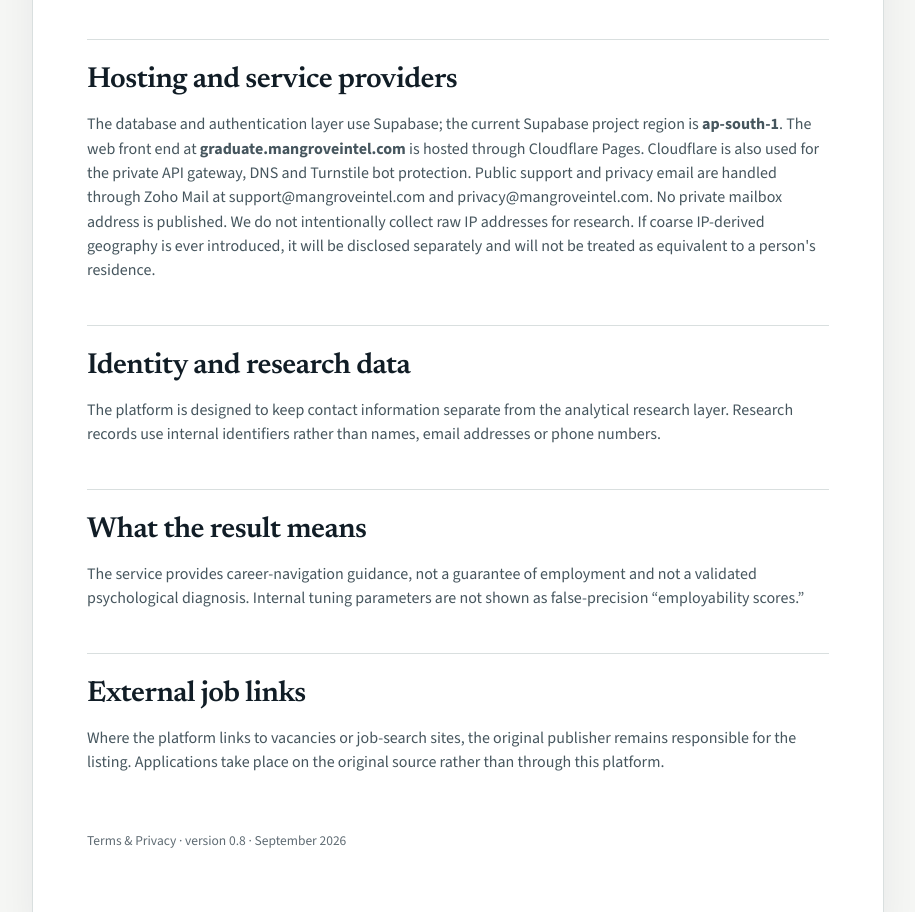
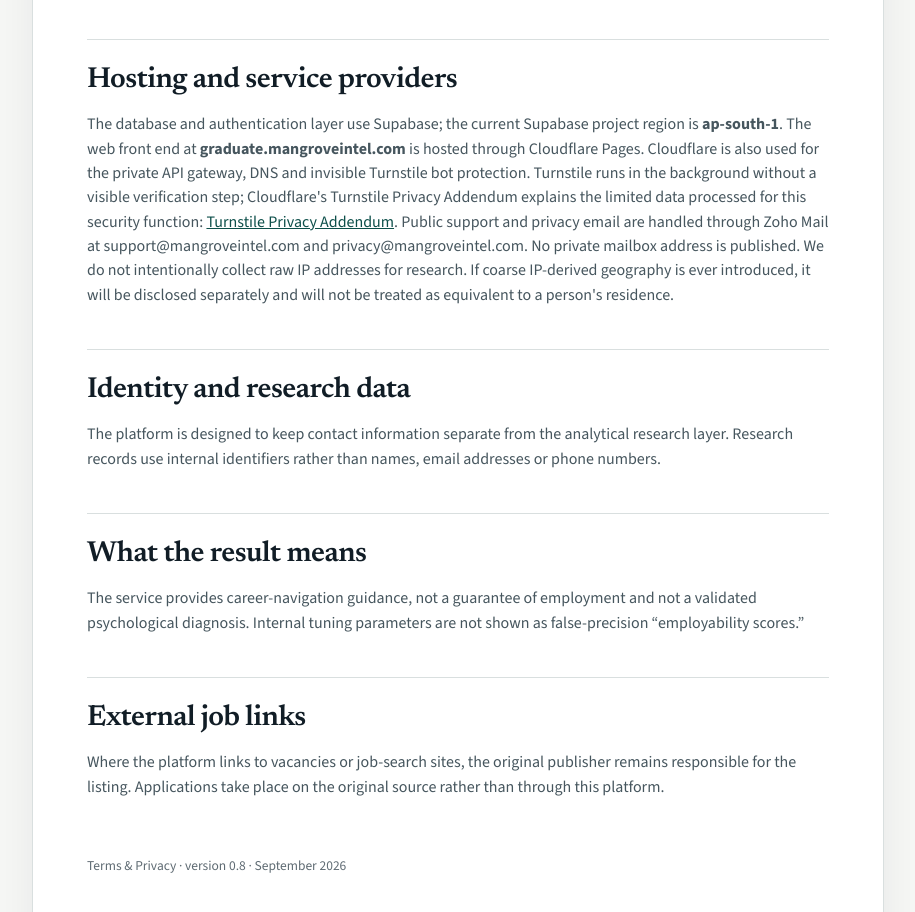
Before and after one commit to SyedBasher/mangrove-graduate-navigator-web, a website: page web/privacy.html in a window 1280 px wide. Shown: the part 1714-2626 px from the top of the page, without its empty margins (182-1097 px from the left). Drawn offline with nearby package versions, Linux system fonts and the light colour scheme.

Commit message:
Document invisible Turnstile privacy notice

```diff
--- a/web/privacy.html
+++ b/web/privacy.html
@@ -29,7 +29,7 @@
 
       <section class="report-section"><h2>Retention and deletion</h2><p>Follow-up contact details are kept for no more than <strong>15 months from the assessment date</strong>, which allows the planned 3-, 6- and 12-month follow-ups plus a short reconciliation period, unless you withdraw earlier. Assessment and result records used for the ordinary product service are kept for up to <strong>24 months after your most recent product activity</strong>, then deleted or anonymized unless a longer period is needed for a legal, security or transaction obligation. If you separately consent to research, de-identified research records may be kept for up to <strong>5 years from collection</strong>; after that they are deleted or retained only in a form that can no longer reasonably be linked back to you. You can request deletion or withdraw from future research/follow-up at any time by emailing <a href="mailto:privacy@mangroveintel.com">privacy@mangroveintel.com</a>. If information has already been irreversibly anonymized, it can no longer be identified as yours for deletion.</p></section>
 
-      <section class="report-section"><h2>Hosting and service providers</h2><p>The database and authentication layer use Supabase; the current Supabase project region is <strong>ap-south-1</strong>. The web front end at <strong>graduate.mangroveintel.com</strong> is hosted through Cloudflare Pages. Cloudflare is also used for the private API gateway, DNS and Turnstile bot protection. Public support and privacy email are handled through Zoho Mail at support@mangroveintel.com and privacy@mangroveintel.com. No private mailbox address is published. We do not intentionally collect raw IP addresses for research. If coarse IP-derived geography is ever introduced, it will be disclosed separately and will not be treated as equivalent to a person's residence.</p></section>
+      <section class="report-section"><h2>Hosting and service providers</h2><p>The database and authentication layer use Supabase; the current Supabase project region is <strong>ap-south-1</strong>. The web front end at <strong>graduate.mangroveintel.com</strong> is hosted through Cloudflare Pages. Cloudflare is also used for the private API gateway, DNS and invisible Turnstile bot protection. Turnstile runs in the background without a visible verification step; Cloudflare's Turnstile Privacy Addendum explains the limited data processed for this security function: <a href="https://www.cloudflare.com/turnstile-privacy-policy/" target="_blank" rel="noopener">Turnstile Privacy Addendum</a>. Public support and privacy email are handled through Zoho Mail at support@mangroveintel.com and privacy@mangroveintel.com. No private mailbox address is published. We do not intentionally collect raw IP addresses for research. If coarse IP-derived geography is ever introduced, it will be disclosed separately and will not be treated as equivalent to a person's residence.</p></section>
 
       <section class="report-section"><h2>Identity and research data</h2><p>The platform is designed to keep contact information separate from the analytical research layer. Research records use internal identifiers rather than names, email addresses or phone numbers.</p></section>
 
@@ -56,7 +56,7 @@
 
       <section class="report-section"><h2>তথ্য কতদিন রাখা হবে এবং মুছে ফেলা</h2><p>ফলো-আপের যোগাযোগের তথ্য মূল্যায়নের তারিখ থেকে সর্বোচ্চ <strong>১৫ মাস</strong> রাখা হবে, যাতে পরিকল্পিত ৩, ৬ ও ১২ মাসের ফলো-আপ এবং অল্প সময়ের সমন্বয় শেষ করা যায়; আপনি আগে সম্মতি প্রত্যাহার করলে তার আগেই যোগাযোগ বন্ধ করা হবে। সাধারণ পণ্য-সেবার জন্য ব্যবহৃত মূল্যায়ন ও ফলের রেকর্ড আপনার সর্বশেষ পণ্য-ব্যবহারের পর সর্বোচ্চ <strong>২৪ মাস</strong> রাখা হবে; এরপর সেগুলো মুছে ফেলা বা পরিচয়বিহীন করা হবে, যদি আইনি, নিরাপত্তা বা লেনদেন-সংক্রান্ত কারণে বেশি সময় রাখা প্রয়োজন না হয়। আপনি আলাদাভাবে গবেষণায় সম্মতি দিলে পরিচয়বিহীন গবেষণা-রেকর্ড সংগ্রহের তারিখ থেকে সর্বোচ্চ <strong>৫ বছর</strong> রাখা হতে পারে; এরপর সেগুলো মুছে ফেলা হবে বা এমনভাবে রাখা হবে যাতে যুক্তিসঙ্গতভাবে আর আপনার সঙ্গে মিলিয়ে দেখা না যায়। তথ্য মুছে ফেলা বা ভবিষ্যৎ গবেষণা/ফলো-আপ বন্ধ করতে যেকোনো সময় <a href="mailto:privacy@mangroveintel.com">privacy@mangroveintel.com</a>-এ লিখতে পারেন। কোনো তথ্য যদি ইতিমধ্যে স্থায়ীভাবে পরিচয়মুক্ত করা হয়ে থাকে, সেটিকে আর আপনার তথ্য হিসেবে শনাক্ত করে মুছে ফেলা সম্ভব নাও হতে পারে।</p></section>
 
-      <section class="report-section"><h2>হোস্টিং ও সেবা প্রদানকারী</h2><p>ডেটাবেস ও authentication ব্যবস্থায় Supabase ব্যবহার করা হয়; বর্তমান Supabase project region হলো <strong>ap-south-1</strong>। <strong>graduate.mangroveintel.com</strong> ওয়েবসাইট Cloudflare Pages-এর মাধ্যমে হোস্ট করা হয়। Private API gateway, DNS ও Turnstile bot protection-এর জন্যও Cloudflare ব্যবহার করা হয়। পাবলিক support ও privacy ইমেইল Zoho Mail-এর মাধ্যমে পরিচালিত হয়: support@mangroveintel.com এবং privacy@mangroveintel.com। কোনো ব্যক্তিগত mailbox address প্রকাশ করা হয় না। গবেষণার জন্য raw IP address ইচ্ছাকৃতভাবে সংগ্রহ করা হয় না। ভবিষ্যতে IP address থেকে আনুমানিক ভৌগোলিক তথ্য নেওয়া হলে তা আলাদাভাবে জানানো হবে এবং সেটিকে আপনার বসবাসের জায়গার সমতুল্য ধরা হবে না।</p></section>
+      <section class="report-section"><h2>হোস্টিং ও সেবা প্রদানকারী</h2><p>ডেটাবেস ও authentication ব্যবস্থায় Supabase ব্যবহার করা হয়; বর্তমান Supabase project region হলো <strong>ap-south-1</strong>। <strong>graduate.mangroveintel.com</strong> ওয়েবসাইট Cloudflare Pages-এর মাধ্যমে হোস্ট করা হয়। Private API gateway, DNS ও পেছনে চলা invisible Turnstile bot protection-এর জন্যও Cloudflare ব্যবহার করা হয়। এটি ব্যবহারকারীর সামনে আলাদা verification ধাপ দেখায় না। এই নিরাপত্তা ব্যবস্থায় Cloudflare কী সীমিত তথ্য প্রক্রিয়া করে তা তাদের <a href="https://www.cloudflare.com/turnstile-privacy-policy/" target="_blank" rel="noopener">Turnstile Privacy Addendum</a>-এ ব্যাখ্যা করা হয়েছে। পাবলিক support ও privacy ইমেইল Zoho Mail-এর মাধ্যমে পরিচালিত হয়: support@mangroveintel.com এবং privacy@mangroveintel.com। কোনো ব্যক্তিগত mailbox address প্রকাশ করা হয় না। গবেষণার জন্য raw IP address ইচ্ছাকৃতভাবে সংগ্রহ করা হয় না। ভবিষ্যতে IP address থেকে আনুমানিক ভৌগোলিক তথ্য নেওয়া হলে তা আলাদাভাবে জানানো হবে এবং সেটিকে আপনার বসবাসের জায়গার সমতুল্য ধরা হবে না।</p></section>
 
       <section class="report-section"><h2>পরিচয় ও গবেষণার তথ্য আলাদা রাখা</h2><p>যোগাযোগের তথ্য বিশ্লেষণের জন্য ব্যবহৃত গবেষণা-তথ্য থেকে আলাদা রাখার জন্য প্ল্যাটফর্মটি তৈরি করা হয়েছে। গবেষণার রেকর্ডে নাম, ইমেইল বা ফোন নম্বরের বদলে অভ্যন্তরীণ আইডি ব্যবহার করা হয়।</p></section>
 
```
